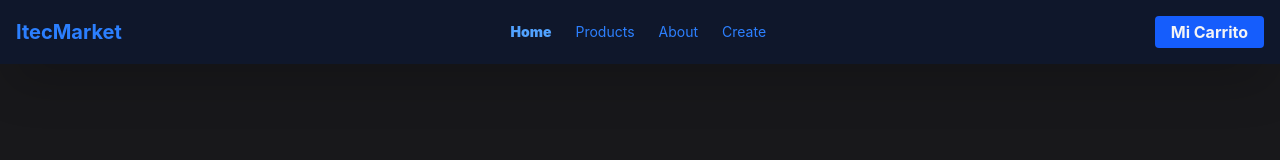
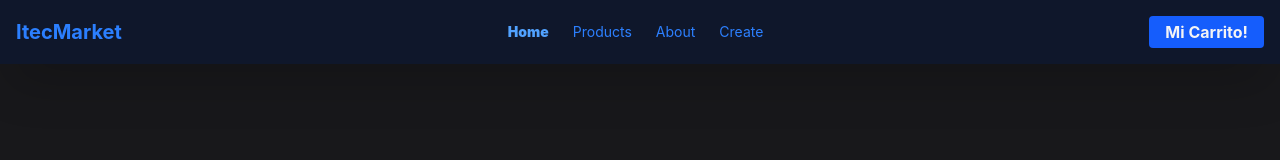
Before and after one commit to valentinoarballo/react-segundo, a React (Vite) app: page / in a window 1280 px wide. Shown: the top 160 px of the page. Built offline with nearby package versions, Linux system fonts and the light colour scheme.

Commit message:
sign esc

```diff
--- a/src/components/Carrito.jsx
+++ b/src/components/Carrito.jsx
@@ -2,6 +2,6 @@ import React from 'react'
 
 export default function Carrito() {
   return (
-    <div>Mi Carrito</div>
+    <div>Mi Carrito!</div>
   )
 }
```
